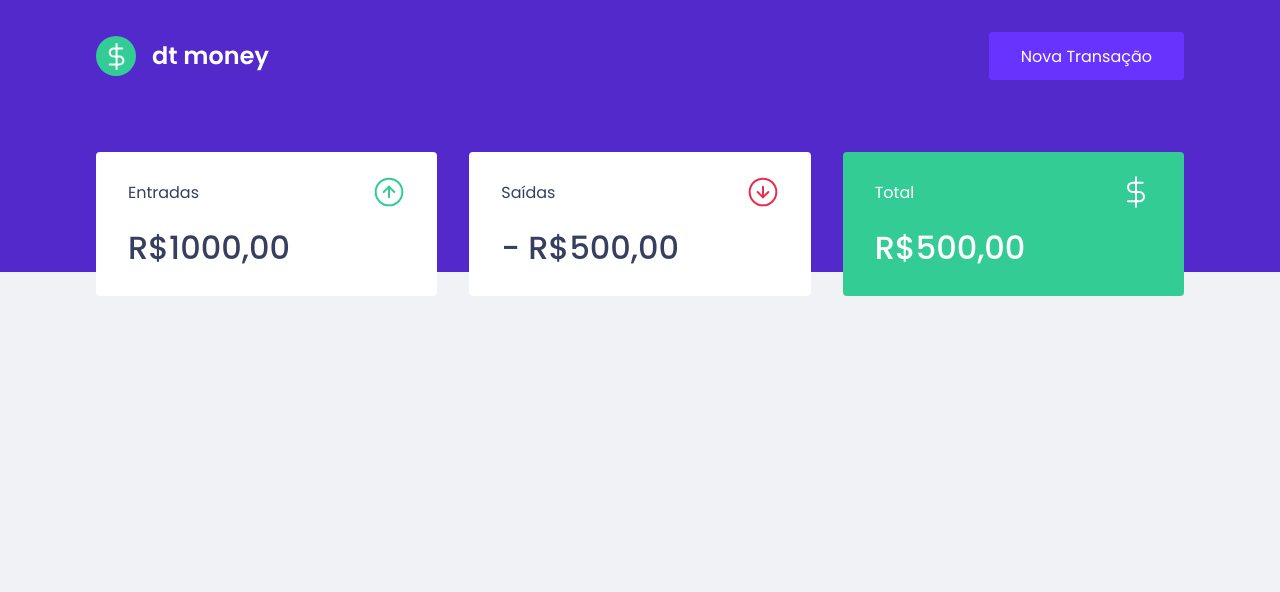
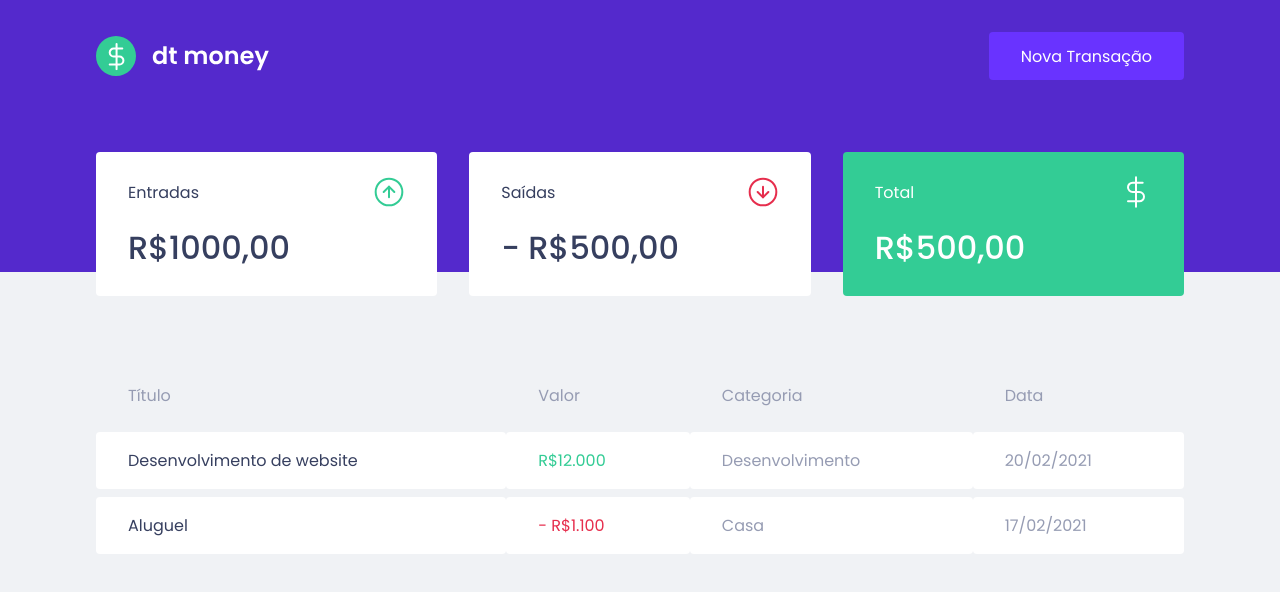
Before and after one commit to Simon-4/expense-tracker, a React (Create React App) app: page / in a window 1280 px wide. Shown: the top 592 px of the page. Built offline with nearby package versions, Linux system fonts and the light colour scheme.

Commit message:
Created TransactionsTable component

```diff
--- a/src/components/Dashboard/index.tsx
+++ b/src/components/Dashboard/index.tsx
@@ -1,3 +1,4 @@
+import { TransactionsTable } from "../TransactionsTable";
 import { Container } from "./styles";
 import { Summary } from "./Summary";
 
@@ -5,6 +6,7 @@
     return (
         <Container>
             <Summary />
+            <TransactionsTable />
         </Container>
     );
 }
--- /dev/null
+++ b/src/components/TransactionsTable/index.tsx
@@ -0,0 +1,32 @@
+import { Container } from "./styles";
+
+export function TransactionsTable() {
+    return (
+        <Container>
+            <table>
+                <thead>
+                    <tr>
+                        <th>Título</th>
+                        <th>Valor</th>
+                        <th>Categoria</th>
+                        <th>Data</th>
+                    </tr>
+                </thead>
+                <tbody>
+                    <tr>
+                        <td>Desenvolvimento de website</td>
+                        <td className="deposit">R$12.000</td>
+                        <td>Desenvolvimento</td>
+                        <td>20/02/2021</td>
+                    </tr>
+                    <tr>
+                        <td>Aluguel</td>
+                        <td className="withdraw">- R$1.100</td>
+                        <td>Casa</td>
+                        <td>17/02/2021</td>
+                    </tr>
+                </tbody>
+            </table>
+        </Container>
+    );
+}
--- /dev/null
+++ b/src/components/TransactionsTable/styles.ts
@@ -0,0 +1,38 @@
+import styled from "styled-components";
+
+export const Container = styled.div`
+    margin-top: 4rem;
+
+    table {
+        width: 100%;
+        border-spacing: 0 0.5rem;
+
+        th {
+            color: var(--text-body);
+            font-weight: 400;
+            padding: 1rem 2rem;
+            text-align: left;
+            line-height: 1.5rem;
+        }
+
+        td {
+            padding: 1rem 2rem;
+            border: 0;
+            background: var(--shape);
+            color: var(--text-body);
+            border-radius: 0.25rem;
+
+            &:first-child {
+                color: var(--text-title);
+            }
+
+            &.withdraw {
+                color: var(--red);
+            }
+
+            &.deposit {
+                color: var(--green);
+            }
+        }
+    }
+`;
```
